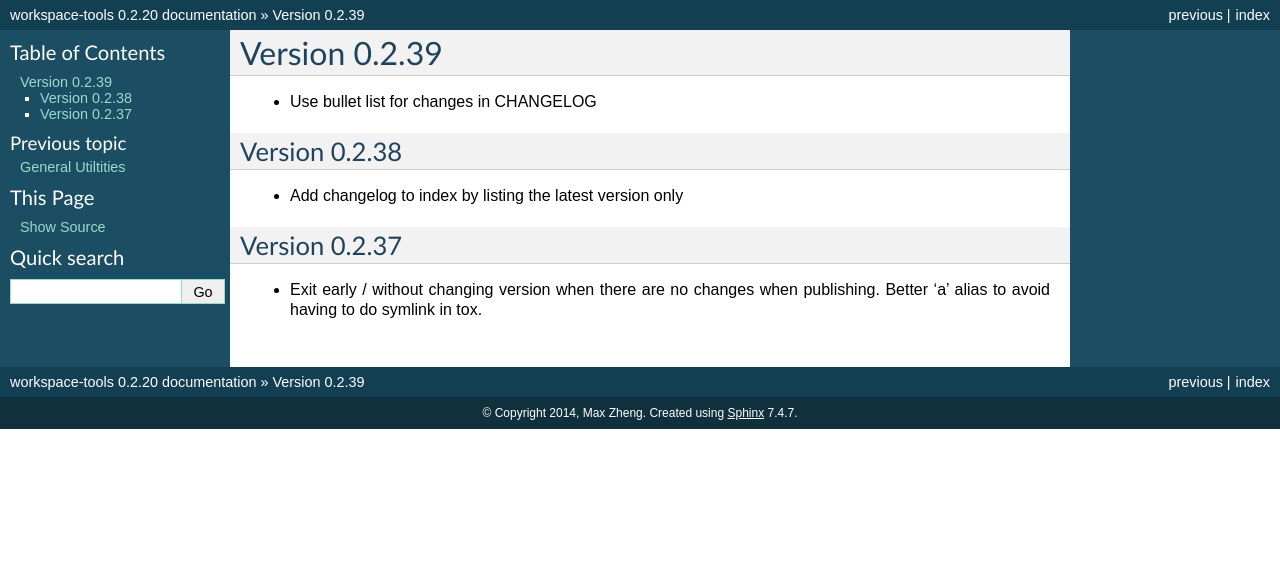
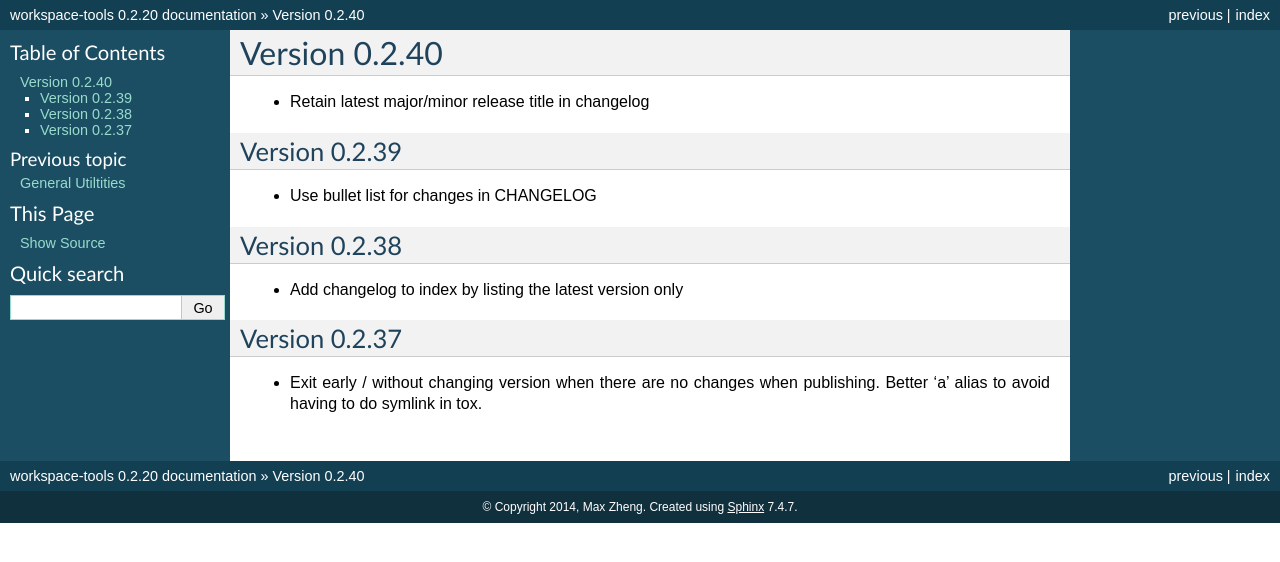
Before and after one commit to maxzheng/workspace-tools, a Sphinx documentation site: the page built from docs/CHANGELOG.rst, in a window 1280 px wide. Shown: the top 562 px of the page. Built offline with Sphinx 7.4.7, drawn with Linux system fonts in a browser that asks for light colours.

Commit message:
Publish version 0.2.40

```diff
--- a/docs/CHANGELOG.rst
+++ b/docs/CHANGELOG.rst
@@ -1,5 +1,11 @@
+Version 0.2.40
+================================================================================
+
+* Retain latest major/minor release title in changelog
+
+
 Version 0.2.39
-================================================================================
+--------------------------------------------------------------------------------
 
 * Use bullet list for changes in CHANGELOG
 
--- a/setup.py
+++ b/setup.py
@@ -10,7 +10,7 @@ def find_files(path):
 
 setuptools.setup(
   name='workspace-tools',
-  version='0.2.39',
+  version='0.2.40',
 
   author='Max Zheng',
   author_email='maxzheng.os @t gmail.com',
```
